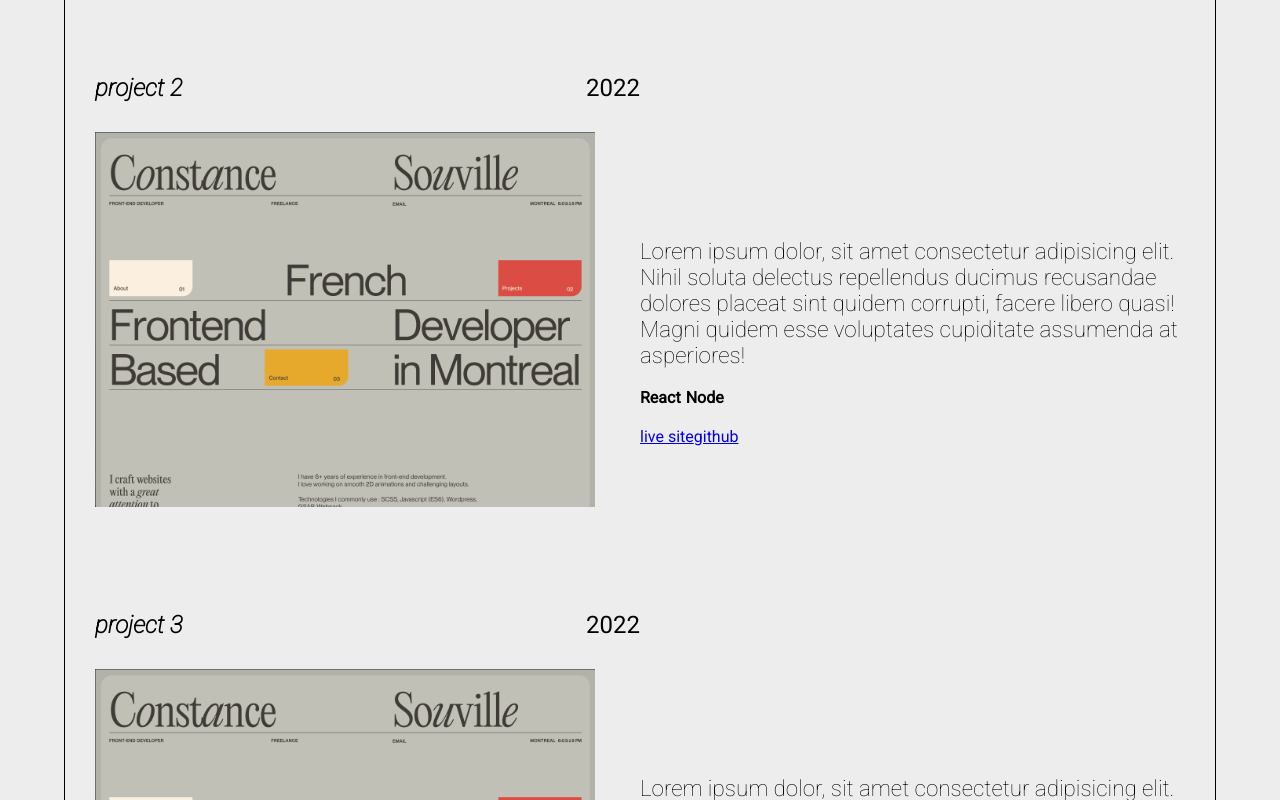
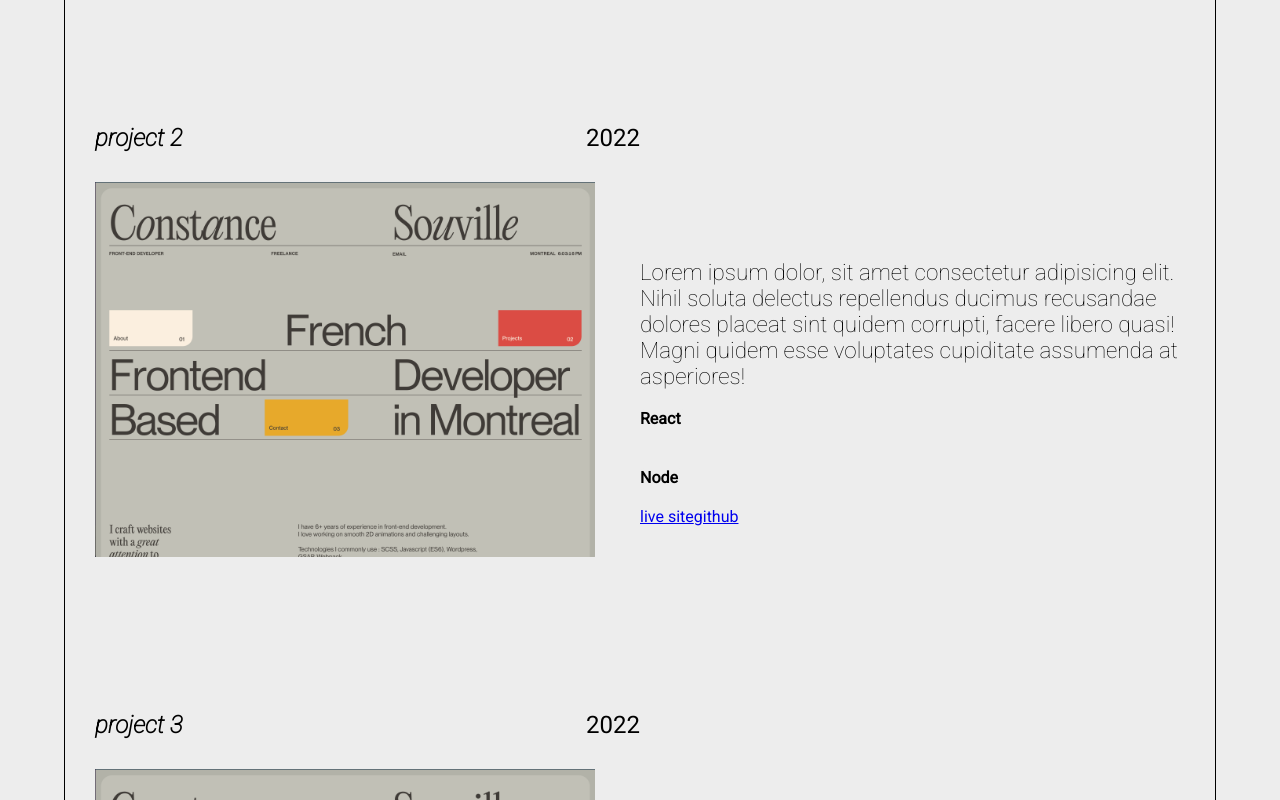
Before and after one commit to stvnlee890/Portfolio2.1, a React (Vite) app: page / in a window 1280 px wide. Shown: the part 1040-1840 px from the top of the page. Built offline with nearby package versions, Linux system fonts and the light colour scheme.

Commit message:
Remove key error

```diff
--- a/src/components/navBar/nav.css
+++ b/src/components/navBar/nav.css
@@ -33,7 +33,9 @@
 }
 
 .list-wrapper > li:hover {
-  color: rgb(0, 145, 255);
+    border-top-color: transparent;
+    border-right-color: transparent;
+    border-left-color: transparent
 }
 
 .nav-container > ul {
--- a/src/components/projects/Projects.jsx
+++ b/src/components/projects/Projects.jsx
@@ -9,8 +9,8 @@ export default function Projects() {
   const line = useRef(null);
   const header = useRef(null);
   const content = useRef(null);
-
   useLayoutEffect(() => {
+    console.log(content.current)
     lineAnimation(line.current, header.current, content.current);
   }, []);
 
--- a/src/components/projects/project-content/ProjectContent.jsx
+++ b/src/components/projects/project-content/ProjectContent.jsx
@@ -2,31 +2,35 @@ import { projects } from "../../../utils/projects/currentProjects";
 
 export function ProjectContent({ content }) {
   return (
-    <div ref={content} className="project-content">
+    <div ref={content} className="content-container">
       {projects.map((project) => (
-        <>
+        <div key={project.id} className="project-content">
           <div className="project-col-1">
             <div className="project-header-2">
-              <h1 key={project.id}>{project.name}</h1>
+              <h1>{project.name}</h1>
               <p>{project.year}</p>
             </div>
-            <img className="images" src={project.image} alt={'project ' + project.name}/>
+            <div>
+              <img
+                className="images"
+                src={project.image}
+                alt={"project " + project.name}
+              />
+            </div>
           </div>
           <div className="project-col-2">
             <div className="buit-wrapper">
               <p className="project-desc">{project.description}</p>
               {project.builtWith.map((tech, idx) => (
-                <>
-                  <p key={idx} className="built-with">
-                    {tech}
-                  </p>
-                </>
+                <div key={idx}>
+                  <p className="built-with">{tech}</p>
+                </div>
               ))}
             </div>
             <a href={project.link}>live site</a>
             <a href={project.link}>github</a>
           </div>
-        </>
+        </div>
       ))}
     </div>
   );
--- a/src/components/projects/projects.css
+++ b/src/components/projects/projects.css
@@ -13,7 +13,10 @@
   display: grid;
   grid-template-columns: 1fr 1fr;
   margin-top: 50px;
-  opacity: 0;
+}
+
+.content-container {
+    opacity: 0;
 }
 
 .built-with {
@@ -45,11 +48,13 @@
   display: flex;
   justify-content: space-between;
   margin-bottom: 30px;
+  grid-column-start: 1;
 }
 
 .project-col-2 {
   justify-self: center;
   align-self: center;
+  grid-column-start: 2;
 }
 
 .project-desc {
```
